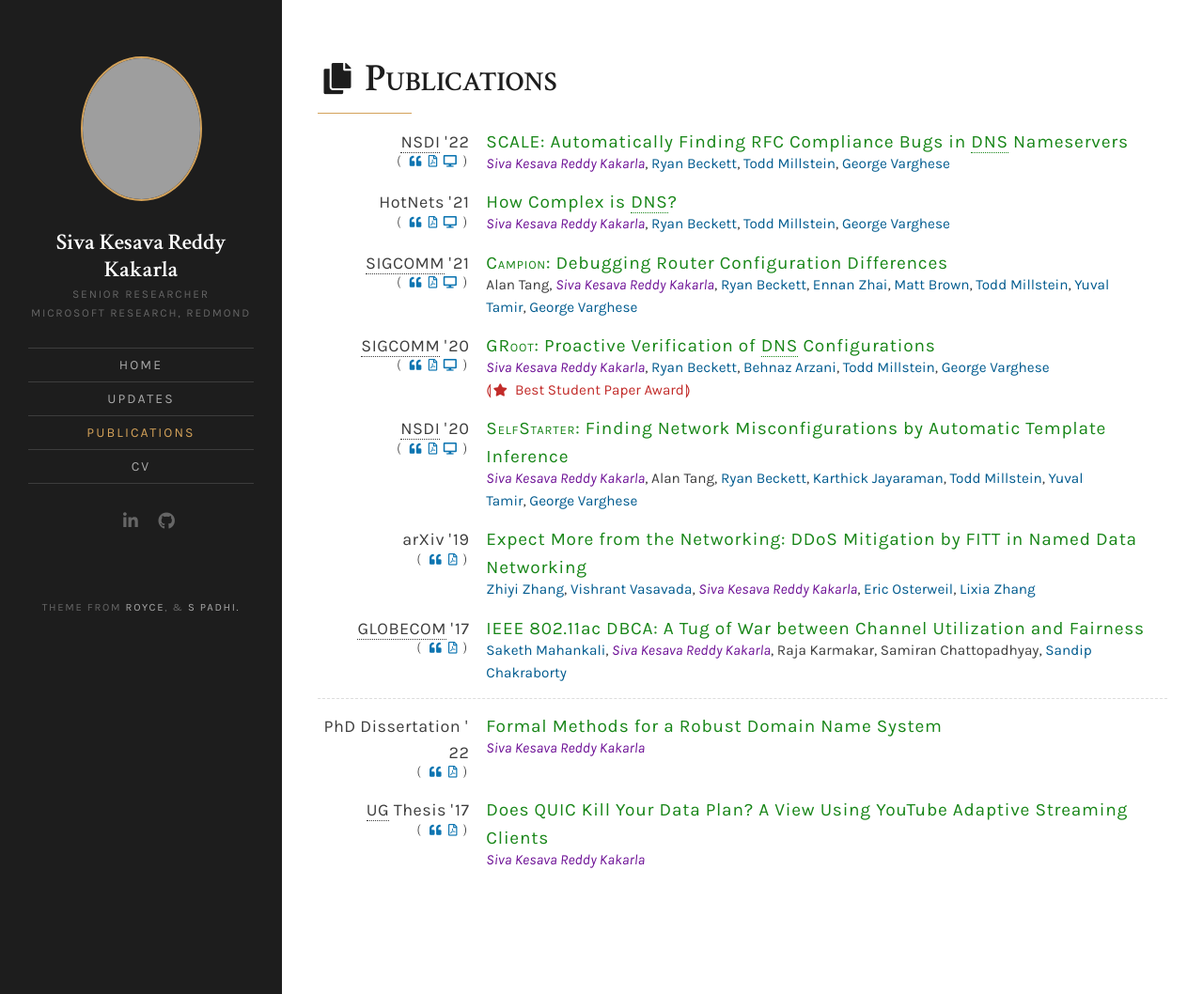
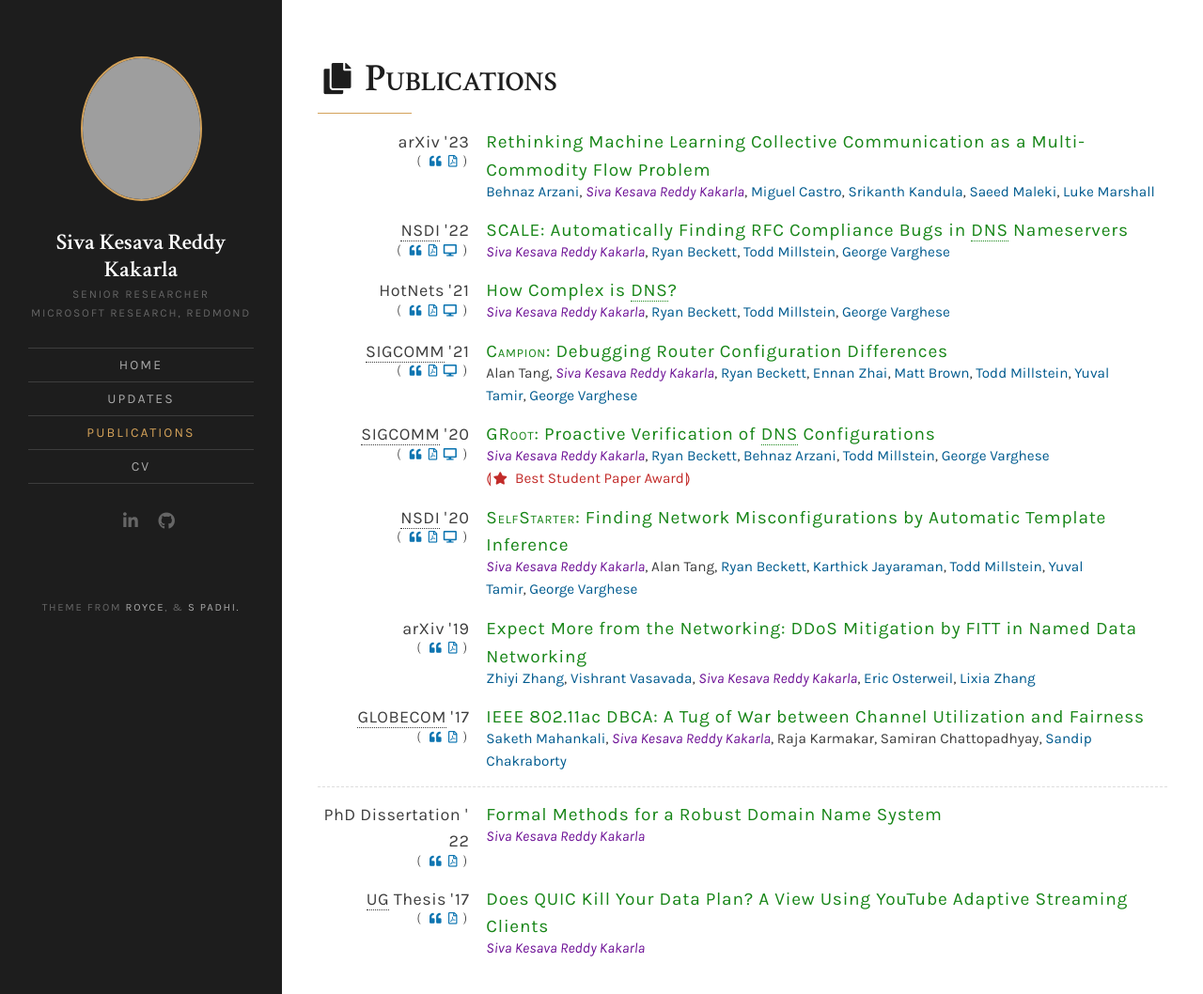
Before and after one commit to SivaKesava1/sivakesava1.github.io, a Jekyll site: the page built from publications.md, in a window 1280 px wide and 1058 px high. Shown: the whole window at 94% size. Built offline with Jekyll 4.4.1, drawn with Linux system fonts in a browser that asks for light colours; nearby versions of some CDN libraries; a style sheet for code colours, icons or effects is not loaded; grey boxes are pictures that could not be loaded.

Commit message:
TECCL paper added

````diff
--- a/_includes/common_links.md
+++ b/_includes/common_links.md
@@ -20,6 +20,11 @@
 [Matt Brown]:             https://www.intentionet.com/team/matt-brown/
 [John Backes]:            https://www.linkedin.com/in/john-backes-8163102a
 [Ranveer Chandra]:        https://www.microsoft.com/en-us/research/people/ranveer/
+[Miguel Castro]:          https://www.microsoft.com/en-us/research/people/mcastro/
+[Srikanth Kandula]:       https://www.microsoft.com/en-us/research/people/srikanth/
+[Saeed Maleki]:           https://www.microsoft.com/en-us/research/people/saemal/
+[Luke Marshall]:          https://www.microsoft.com/en-us/research/people/lumarsha/
+
 
 {% comment %}             SCHOOLS
 {% endcomment %}
--- /dev/null
+++ b/_projects/9-teccl.md
@@ -0,0 +1,40 @@
+---
+layout: post
+title: "Rethinking Machine Learning Collective Communication as a Multi-Commodity Flow Problem"
+categories: [project]
+sorter: 9
+preprint: https://arxiv.org/abs/2305.13479
+authors : ['[Behnaz Arzani]', 'Siva Kesava Reddy Kakarla', '[Miguel Castro]', '[Srikanth Kandula]', '[Saeed Maleki]', '[Luke Marshall]']
+
+year: 2023
+month: May
+
+DOI:
+    target: arXiv
+    link: https://arxiv.org/abs/2305.13479
+
+target:
+    short: arXiv
+
+links:
+    PDF: '%BASE_URL%/assets/pdf/teccl.pdf'
+---
+
+#### Abstract
+
+We show communication schedulers’ recent work proposed for ML collectives does not scale to the increasing problem sizes that arise from training larger models. These works also often produce suboptimal schedules. We make a connection with similar problems in traffic engineering and propose a new method, =sc^TE-CCL^sc=, that finds better uality schedules (_e.g._, finishes collectives faster and/or while sending fewer bytes) and does so more quickly on larger topologies. We present results on many different GPU topologies that show substantial improvement over the state-of-the-art.
+
+#### BibTeX Citation
+
+```bibtex {% raw %}
+@misc{arzani2023rethinking,
+      title={Rethinking Machine Learning Collective Communication as a Multi-Commodity Flow Problem},
+      author={Behnaz Arzani and Siva Kesava Reddy Kakarla and Miguel Castro and Srikanth Kandula and Saeed Maleki and Luke Marshall},
+      year={2023},
+      eprint={2305.13479},
+      archivePrefix={arXiv},
+      primaryClass={cs.NI}
+}
+{% endraw %} ```
+
+{% include common_links.md %}
````
Also changed, not shown: 1 other file.
